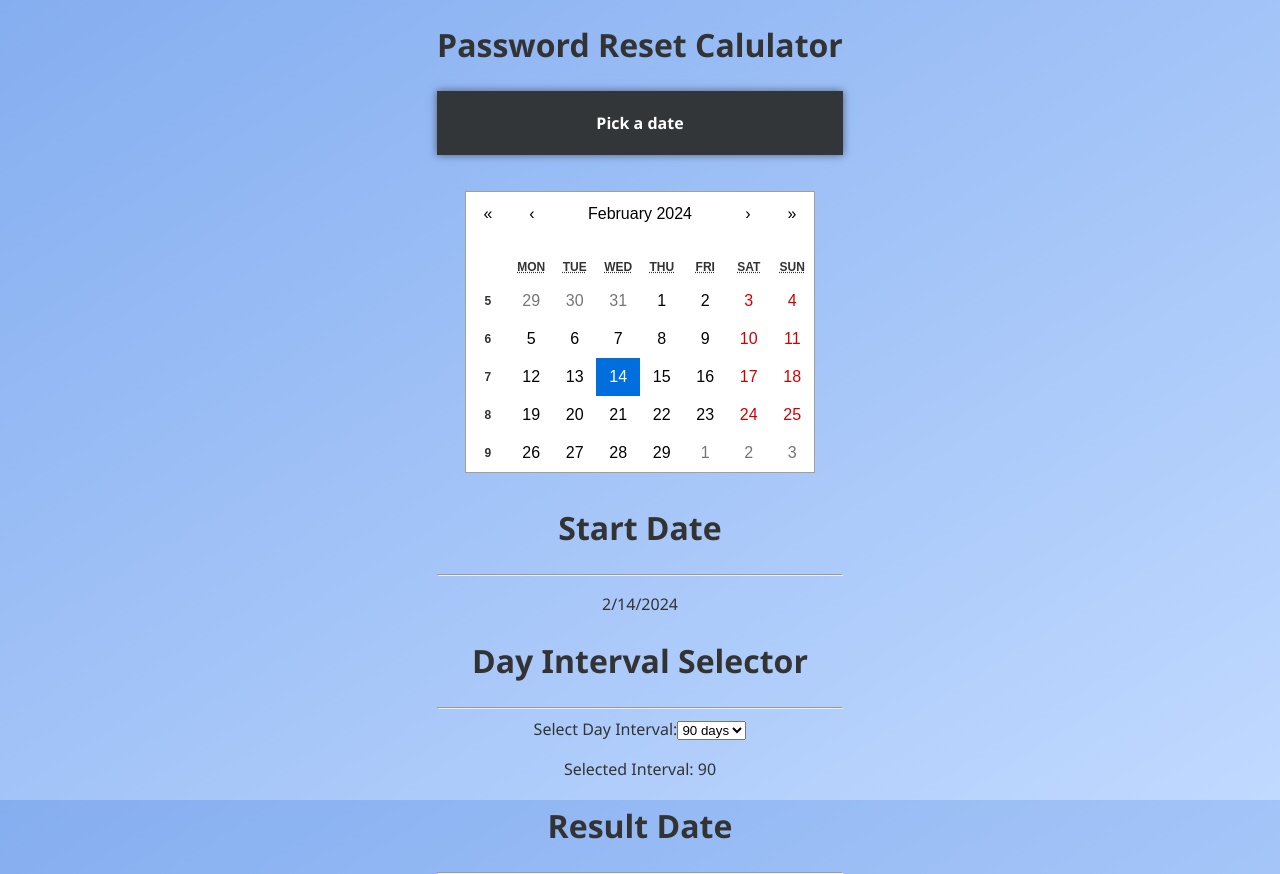
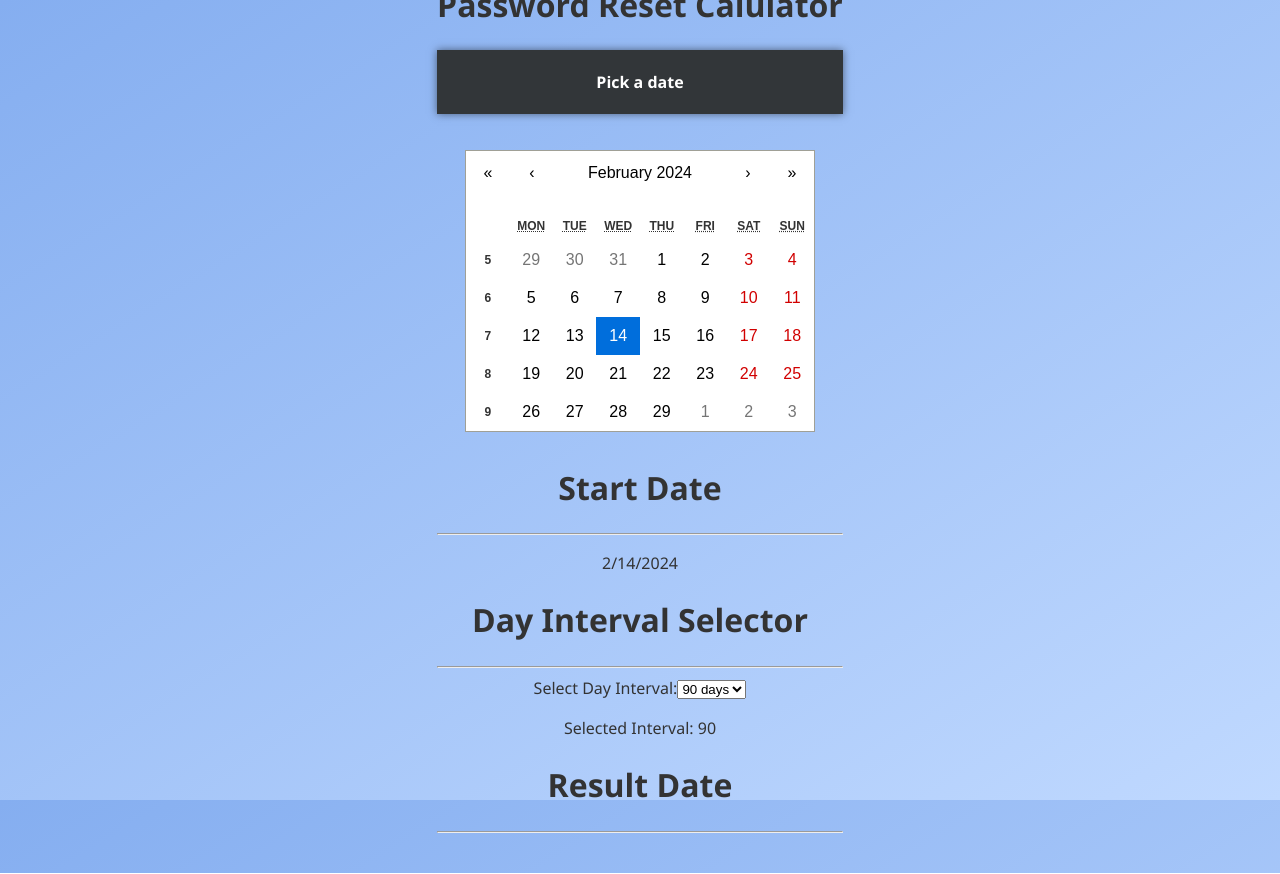
Before and after one commit to pawscanthack/date-interval-calculator, a React (Vite) app: page / in a window 1280 px wide. Built offline with nearby package versions, Linux system fonts and the light colour scheme.

Commit message:
css adjustment

```diff
--- a/src/css/App.css
+++ b/src/css/App.css
@@ -1,11 +1,11 @@
 #root {
-  max-width: 100vw;
   margin: 0 auto;
   padding: 2rem;
   text-align: center;
-  max-height: 100vh;
 }
 body {
+  max-height: 100vh;
+  max-width: 100vw;
   background: linear-gradient(to bottom right, #85aef0, #c0d9ff);
   font-family: "Segoe UI", Tahoma, Geneva, Verdana, sans-serif;
   color: #333; /* Text color */
```
